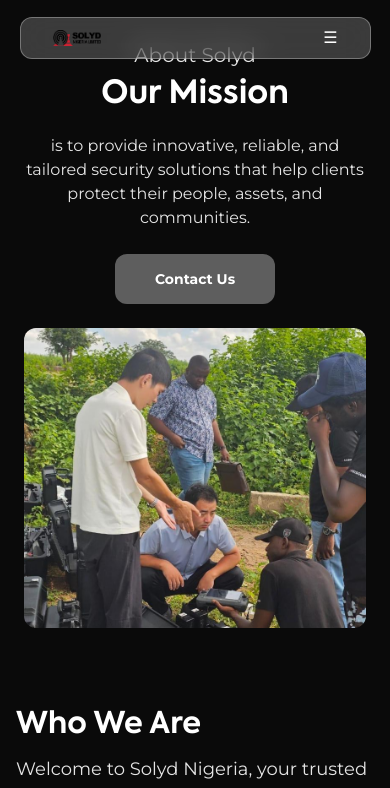
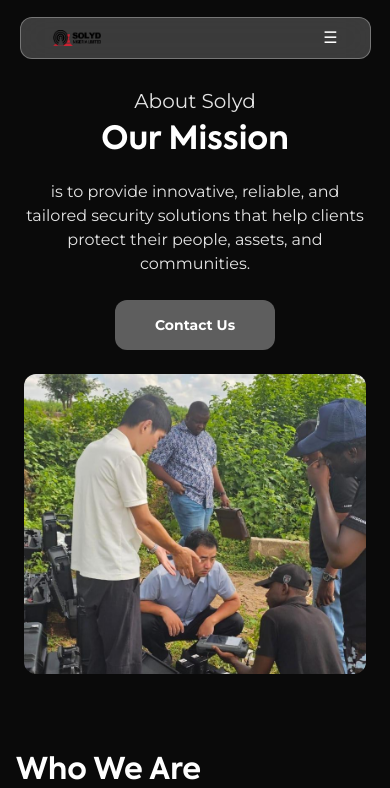
Before and after one commit to Michael-ola/solyd, a Next.js app: page /about-us in a window 390 px wide. Shown: the top 788 px of the page. Built offline with nearby package versions, Linux system fonts and the light colour scheme.

Commit message:
about us fix

```diff
--- a/app/about-us/section1/index.js
+++ b/app/about-us/section1/index.js
@@ -2,7 +2,7 @@ import React from "react";
 import Image from "next/image";
 const Section1 = () => {
   return (
-    <section className="bg-[#0A0A0A] text-[#E5E5E5] px-6 py-10 flex flex-col md:flex-row md:gap-8 md:px-[5%] md:pt-[10%] md:pb-[2%] h-auto md:h-[100vh]">
+    <section className="bg-[#0A0A0A] text-[#E5E5E5] px-6 pb-10 pt-[22%] flex flex-col md:flex-row md:gap-8 md:px-[5%] md:pt-[10%] md:pb-[2%] h-auto md:h-[100vh]">
       {/* Left Section */}
       <div className="flex flex-col w-full md:w-[34%] justify-center items-center md:items-start text-center md:text-left">
         <p className="text-[1.25rem] md:text-[1.5rem]">About Solyd</p>
```
